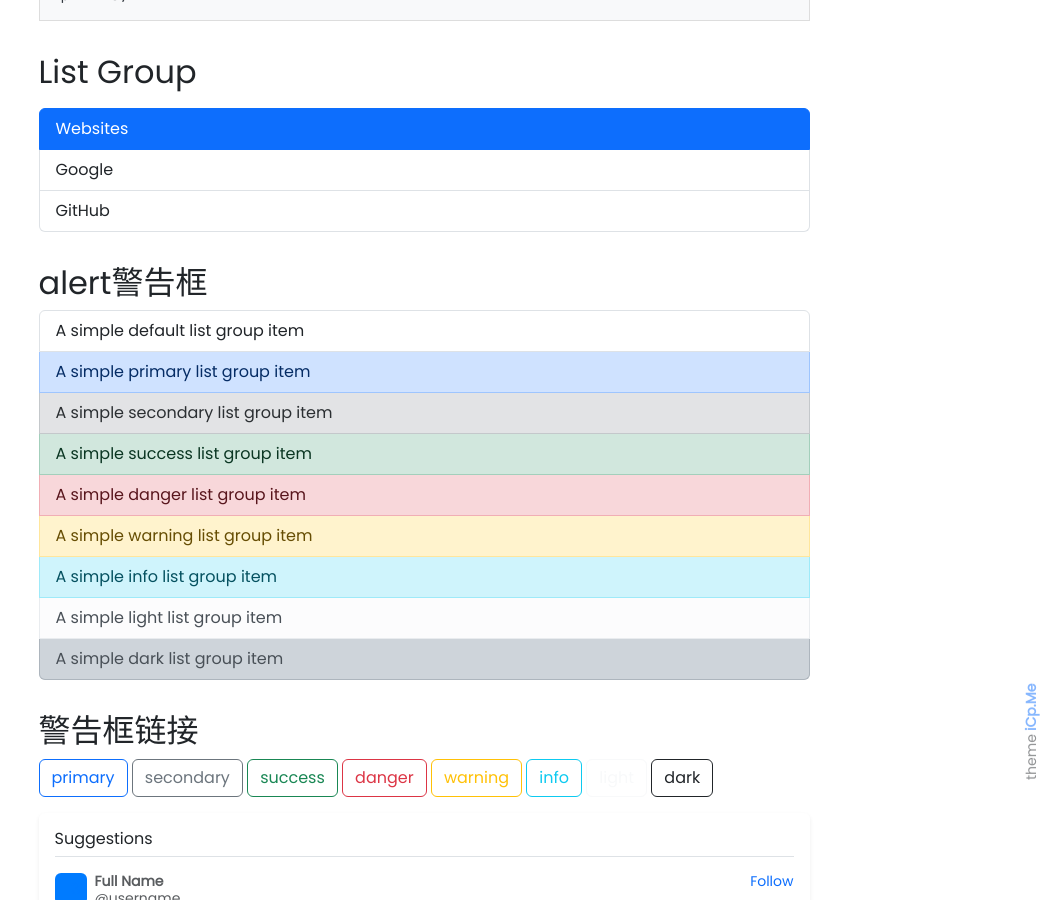
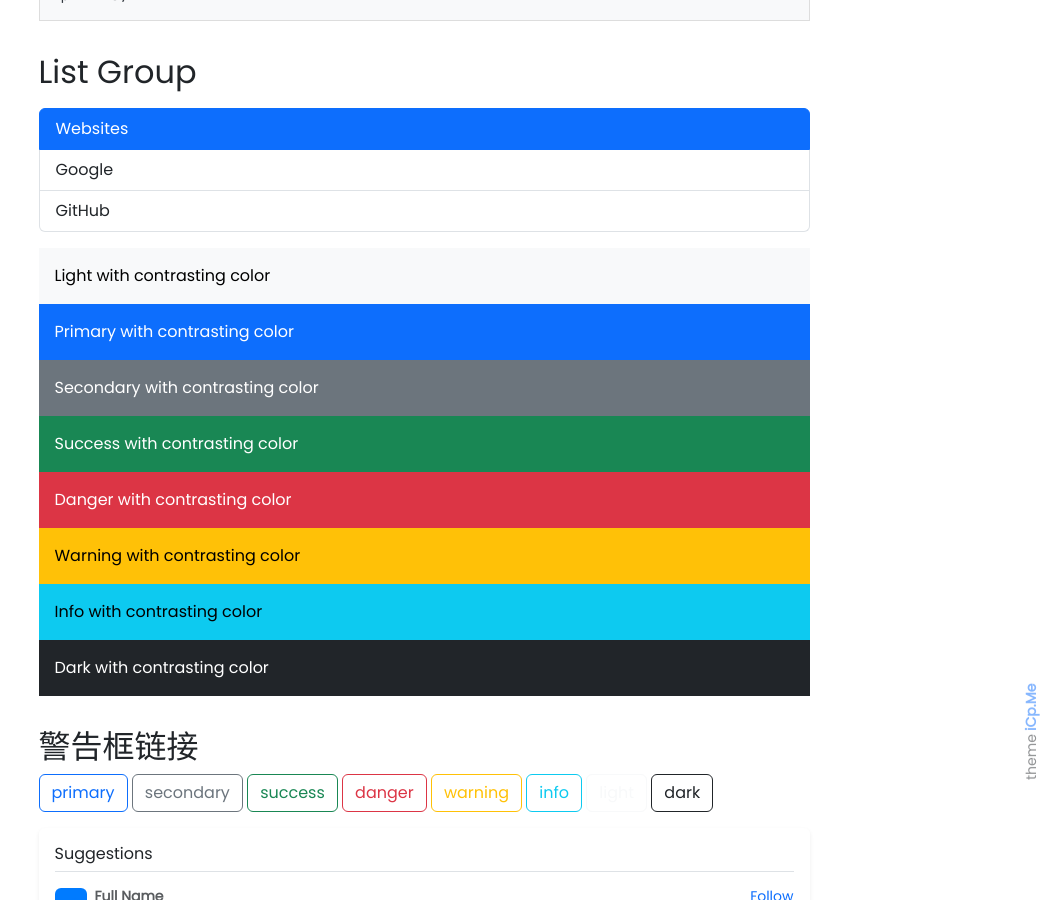
Before and after one commit to WorkSpacesPro/icp, a Jekyll site: the page built from pages/docs.md, in a window 1280 px wide and 900 px high, scrolled down 1357 px. Shown: the whole window, without its empty margins (216-1280 px from the left). Built offline with Jekyll 4.4.1, drawn with Linux system fonts in a browser that asks for light colours; emoji names are drawn with the system emoji font.

Commit message:
Update docs.md

```diff
--- a/pages/docs.md
+++ b/pages/docs.md
@@ -73,19 +73,15 @@ print s;
 GitHub</a>
 </div>
 
-  <!-- alert警告框 -->
-  <h2 id="list-group"> alert警告框</h2>
-<div class="list-group">
-  <a href="#" class="list-group-item list-group-item-action">A simple default list group item</a>
-  <a href="#" class="list-group-item list-group-item-action list-group-item-primary">A simple primary list group item</a>
-  <a href="#" class="list-group-item list-group-item-action list-group-item-secondary">A simple secondary list group item</a>
-  <a href="#" class="list-group-item list-group-item-action list-group-item-success">A simple success list group item</a>
-  <a href="#" class="list-group-item list-group-item-action list-group-item-danger">A simple danger list group item</a>
-  <a href="#" class="list-group-item list-group-item-action list-group-item-warning">A simple warning list group item</a>
-  <a href="#" class="list-group-item list-group-item-action list-group-item-info">A simple info list group item</a>
-  <a href="#" class="list-group-item list-group-item-action list-group-item-light">A simple light list group item</a>
-  <a href="#" class="list-group-item list-group-item-action list-group-item-dark">A simple dark list group item</a>
-</div>
+ <!-- text-bg-primary p-3 -->
+<div class="text-bg-light p-3">Light with contrasting color</div>
+<div class="text-bg-primary p-3">Primary with contrasting color</div>
+<div class="text-bg-secondary p-3">Secondary with contrasting color</div>
+<div class="text-bg-success p-3">Success with contrasting color</div>
+<div class="text-bg-danger p-3">Danger with contrasting color</div>
+<div class="text-bg-warning p-3">Warning with contrasting color</div>
+<div class="text-bg-info p-3">Info with contrasting color</div>
+<div class="text-bg-dark p-3">Dark with contrasting color</div>
 
 <!-- alert警告框链接 -->
   <h2 id="list-group"> 警告框链接</h2>
```
